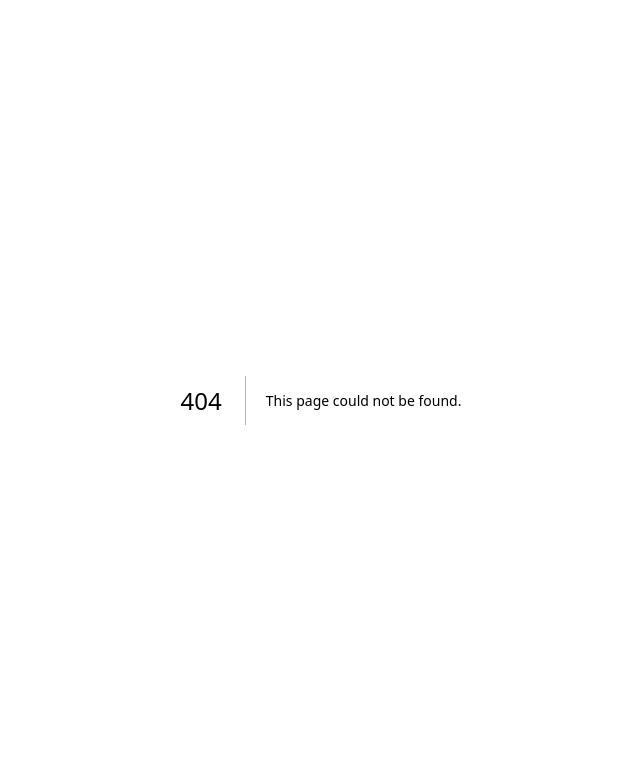
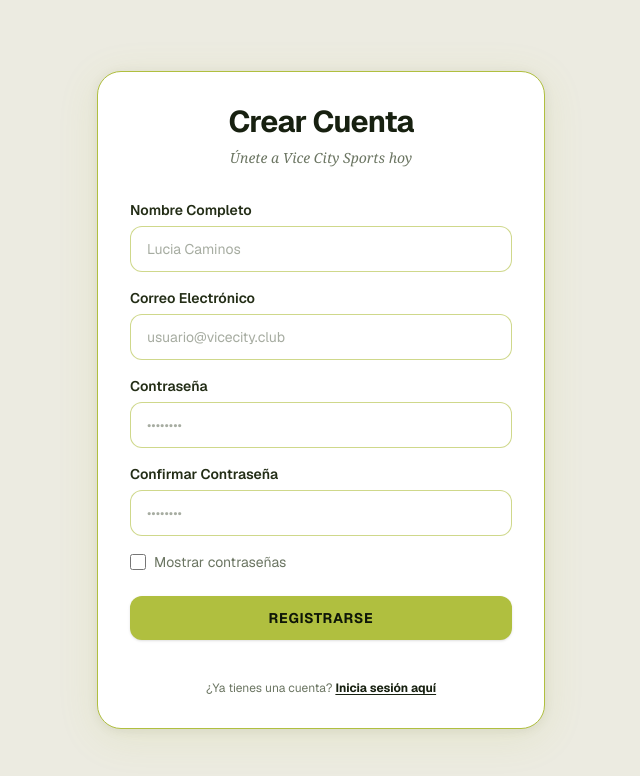
Before and after one commit to Vice-City-Proyect/vice-city, a Next.js app: page /register in a window 1280 px wide. Before the commit this address had no page. Shown: the top 776 px of the page, without its empty margins (319-959 px from the left). Built offline with nearby package versions, Linux system fonts and the light colour scheme.

Commit message:
feat: [HU01] add register page, RegisterForm component and documentation

```diff
--- /dev/null
+++ b/src/app/register/page.tsx
@@ -0,0 +1,14 @@
+import RegisterForm from "@/features/auth/components/RegisterForm";
+
+export const metadata = {
+  title: "Registro | Vice City",
+  description: "Crea tu cuenta en Vice City Club.",
+};
+
+export default function RegisterPage() {
+  return (
+    <main className="min-h-screen w-full bg-club-bg flex items-center justify-center p-4 sm:p-8">
+      <RegisterForm />
+    </main>
+  );
+}
--- /dev/null
+++ b/src/features/auth/components/RegisterForm.tsx
@@ -0,0 +1,267 @@
+"use client";
+
+import React, { useState } from "react";
+import Link from "next/link";
+import { Input } from "@/components/ui/Input";
+import { FormField } from "@/components/ui/FormField";
+import { Button } from "@/components/ui/Button";
+
+export default function RegisterForm() {
+  // --- Estados del Formulario ---
+  const [name, setName] = useState("");
+  const [email, setEmail] = useState("");
+  const [password, setPassword] = useState("");
+  const [confirmPassword, setConfirmPassword] = useState("");
+  const [showPassword, setShowPassword] = useState(false);
+
+  // --- Estado de validación y UI ---
+  const [errors, setErrors] = useState<{
+    name?: string;
+    email?: string;
+    password?: string;
+    confirmPassword?: string;
+    submit?: string;
+  }>({});
+  const [status, setStatus] = useState<"initial" | "loading" | "success" | "error">("initial");
+
+  /**
+   * Valida el formato del correo mediante Expresión Regular
+   */
+  const validateEmail = (email: string) => {
+    return /^[^\s@]+@[^\s@]+\.[^\s@]+$/.test(email);
+  };
+
+  /**
+   * Ejecuta validaciones del cliente antes de enviar al backend.
+   */
+  const handleValidation = () => {
+    const newErrors: typeof errors = {};
+    let isValid = true;
+
+    // Validación de Nombre Completo
+    if (!name.trim()) {
+      newErrors.name = "El nombre completo es requerido";
+      isValid = false;
+    }
+
+    // Validación de Correo
+    if (!email) {
+      newErrors.email = "El correo electrónico es requerido";
+      isValid = false;
+    } else if (!validateEmail(email)) {
+      newErrors.email = "Ingresa un correo electrónico válido";
+      isValid = false;
+    }
+
+    // Validación de Contraseña (mínimo 6 caracteres)
+    if (!password) {
+      newErrors.password = "La contraseña es requerida";
+      isValid = false;
+    } else if (password.length < 6) {
+      newErrors.password = "La contraseña debe tener al menos 6 caracteres";
+      isValid = false;
+    }
+
+    // Validación de Confirmación (deben coincidir)
+    if (!confirmPassword) {
+      newErrors.confirmPassword = "Confirma tu contraseña";
+      isValid = false;
+    } else if (password !== confirmPassword) {
+      newErrors.confirmPassword = "Las contraseñas no coinciden";
+      isValid = false;
+    }
+
+    setErrors(newErrors);
+    return isValid;
+  };
+
+  /**
+   * Manejador del evento Submit. Simula petición asíncrona.
+   */
+  const handleSubmit = async (e: React.FormEvent) => {
+    e.preventDefault();
+    setStatus("initial");
+
+    if (!handleValidation()) return;
+
+    setStatus("loading");
+    setErrors({});
+
+    // Mock API call
+    try {
+      await new Promise((resolve, reject) => {
+        setTimeout(() => {
+          // Simulamos error aleatorio
+          if (Math.random() > 0.8) {
+            reject(new Error("El correo ya se encuentra registrado. Inicia sesión en su lugar."));
+          } else {
+            resolve(true);
+          }
+        }, 1500);
+      });
+
+      setStatus("success");
+    } catch (err: any) {
+      setStatus("error");
+      setErrors({ submit: err.message || "Ocurrió un error durante el registro" });
+    }
+  };
+
+  // --- Vista Exitoso (Success State) ---
+  if (status === "success") {
+    return (
+      <div
+        className="w-full max-w-md p-8 rounded-3xl bg-club-surface text-center flex flex-col items-center justify-center space-y-4"
+        style={{
+          border: "1.5px solid #b0bf3f",
+          boxShadow: "0 8px 40px rgba(176, 191, 63, 0.13), 0 2px 12px rgba(0,0,0,0.07)",
+        }}
+      >
+        <div className="w-16 h-16 bg-[#b0bf3f]/20 rounded-full flex items-center justify-center text-club-accent mb-2">
+          <svg className="w-8 h-8" fill="none" stroke="currentColor" viewBox="0 0 24 24" xmlns="http://www.w3.org/2000/svg">
+            <path strokeLinecap="round" strokeLinejoin="round" strokeWidth={2} d="M9 12l2 2 4-4m6 2a9 9 0 11-18 0 9 9 0 0118 0z" />
+          </svg>
+        </div>
+        <h2 className="text-2xl font-bold text-club-accent">¡Registro Exitoso!</h2>
+        <p className="text-text-muted text-sm">Bienvenido a la comunidad Vice City Sports.</p>
+        <Link
+          href="/login"
+          className="mt-4 px-6 py-2.5 bg-club-primary text-btn-text rounded-xl font-bold uppercase tracking-wider text-xs hover:bg-club-primary-hover transition-colors"
+        >
+          Iniciar Sesión
+        </Link>
+      </div>
+    );
+  }
+
+  // --- Vista Principal (Formulario de Registro) ---
+  return (
+    <div
+      className="w-full max-w-md p-8 rounded-3xl bg-club-surface"
+      style={{
+        border: "1.5px solid #b0bf3f",
+        boxShadow: "0 8px 40px rgba(176, 191, 63, 0.13), 0 2px 12px rgba(0,0,0,0.07)",
+      }}
+    >
+      {/* Cabecera */}
+      <div className="text-center mb-8">
+        <h1 className="text-3xl font-bold text-club-accent tracking-tight">
+          Crear Cuenta
+        </h1>
+        <p className="text-sm italic text-text-muted mt-2 font-serif">
+          Únete a Vice City Sports hoy
+        </p>
+      </div>
+
+      <form onSubmit={handleSubmit} className="space-y-4" noValidate>
+        {/* Mensaje de error general de la API */}
+        {errors.submit && (
+          <div className="p-3 rounded-lg bg-red-50 border border-red-200 text-red-600 text-sm text-center">
+            {errors.submit}
+          </div>
+        )}
+
+        {/* Campo: Nombre Completo */}
+        <FormField htmlFor="name" label="Nombre Completo" error={errors.name}>
+          <Input
+            id="name"
+            type="text"
+            placeholder="Lucia Caminos"
+            value={name}
+            error={!!errors.name}
+            disabled={status === "loading"}
+            onChange={(e) => {
+              setName(e.target.value);
+              if (errors.name) setErrors((prev) => ({ ...prev, name: undefined }));
+            }}
+          />
+        </FormField>
+
+        {/* Campo: Correo Electrónico */}
+        <FormField htmlFor="email" label="Correo Electrónico" error={errors.email}>
+          <Input
+            id="email"
+            type="email"
+            placeholder="usuario@vicecity.club"
+            value={email}
+            error={!!errors.email}
+            disabled={status === "loading"}
+            onChange={(e) => {
+              setEmail(e.target.value);
+              if (errors.email) setErrors((prev) => ({ ...prev, email: undefined }));
+            }}
+          />
+        </FormField>
+
+        {/* Campo: Contraseña */}
+        <FormField htmlFor="password" label="Contraseña" error={errors.password}>
+          <Input
+            id="password"
+            type={showPassword ? "text" : "password"}
+            placeholder="••••••••"
+            value={password}
+            error={!!errors.password}
+            disabled={status === "loading"}
+            onChange={(e) => {
+              setPassword(e.target.value);
+              if (errors.password) setErrors((prev) => ({ ...prev, password: undefined }));
+            }}
+          />
+        </FormField>
+
+        {/* Campo: Confirmar Contraseña */}
+        <FormField htmlFor="confirmPassword" label="Confirmar Contraseña" error={errors.confirmPassword}>
+          <Input
+            id="confirmPassword"
+            type={showPassword ? "text" : "password"}
+            placeholder="••••••••"
+            value={confirmPassword}
+            error={!!errors.confirmPassword}
+            disabled={status === "loading"}
+            onChange={(e) => {
+              setConfirmPassword(e.target.value);
+              if (errors.confirmPassword) setErrors((prev) => ({ ...prev, confirmPassword: undefined }));
+            }}
+          />
+        </FormField>
+
+        {/* Toggle: Mostrar contraseña */}
+        <div className="flex items-center gap-2">
+          <input
+            id="show-password"
+            type="checkbox"
+            checked={showPassword}
+            onChange={(e) => setShowPassword(e.target.checked)}
+            className="w-4 h-4 rounded border-[#b0bf3f] accent-[#b0bf3f] cursor-pointer"
+          />
+          <label
+            htmlFor="show-password"
+            className="text-sm text-text-muted cursor-pointer select-none"
+          >
+            Mostrar contraseñas
+          </label>
+        </div>
+
+        {/* Botón de Enviar */}
+        <Button
+          type="submit"
+          className="w-full mt-2"
+          disabled={status === "loading" || (!name && !email && !password && !confirmPassword)}
+        >
+          {status === "loading" ? "REGISTRANDO..." : "Registrarse"}
+        </Button>
+
+        {/* Enlace de Login */}
+        <p className="mt-6 text-center text-xs text-text-muted">
+          ¿Ya tienes una cuenta?{" "}
+          <Link
+            href="/login"
+            className="font-bold text-club-accent hover:text-club-primary transition-colors underline underline-offset-2"
+          >
+            Inicia sesión aquí
+          </Link>
+        </p>
+      </form>
+    </div>
+  );
+}
```
Also changed, not shown: 1 other file (tests, documents, lock files or other folders).
